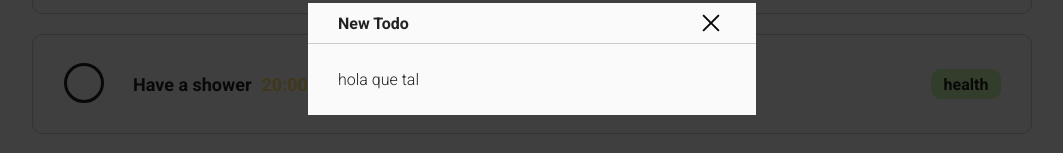
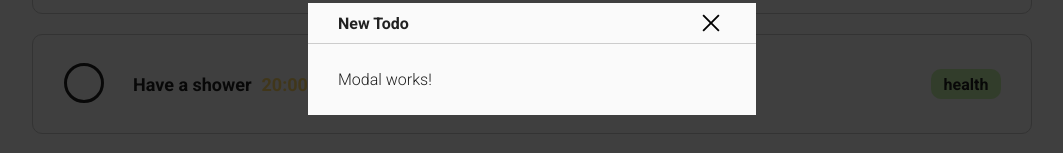
Before and after one commit to algorodev/todo-app, a React (Create React App) app: page / in a window 1280 px wide. Both pictures are taken after a click on the button "New Todo". Shown: the part 157-310 px from the top of the page, without its empty margins (108-1171 px from the left). Built offline with nearby package versions, Linux system fonts and the light colour scheme.

Commit message:
[FEATURE] 05: better message :)

```diff
--- a/src/App.tsx
+++ b/src/App.tsx
@@ -9,7 +9,7 @@ const App = () => {
     <Fragment>
       {isModalOpen && (
         <Modal title='New Todo' onClose={() => setIsModalOpen(false)}>
-          <p>hola que tal</p>
+          <p>Modal works!</p>
         </Modal>
       )}
       <Home onButtonClick={() => setIsModalOpen(true)} />
```
